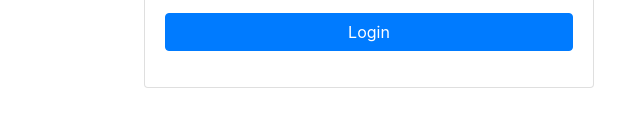
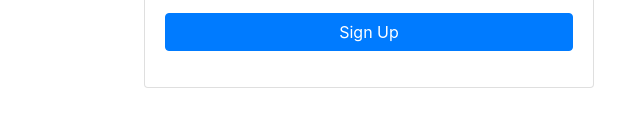
Before and after one commit to Akhilskt/sampleAngularJs, a plain HTML site: page index.html at #!/register in a window 1280 px wide. Shown: the part 395-522 px from the top of the page, 271-911 px from the left. Drawn offline with nearby package versions, Linux system fonts and the light colour scheme; some packages are replaced by stand-ins of ours.

Commit message:
Update register.html

```diff
--- a/views/register.html
+++ b/views/register.html
@@ -29,7 +29,7 @@
                     </div>
                     <div class="form-group">
                         <button type="submit" class="btn btn-primary btn-block" ng-disabled="signUpForm.$invalid">
-                            Login </button>
+                            Sign Up </button>
                     </div>
                 </form>
             </article>
```
